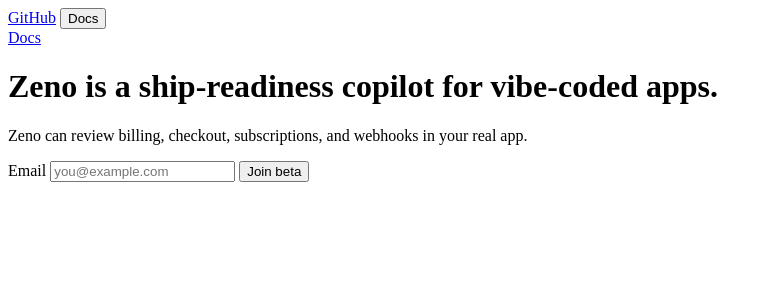
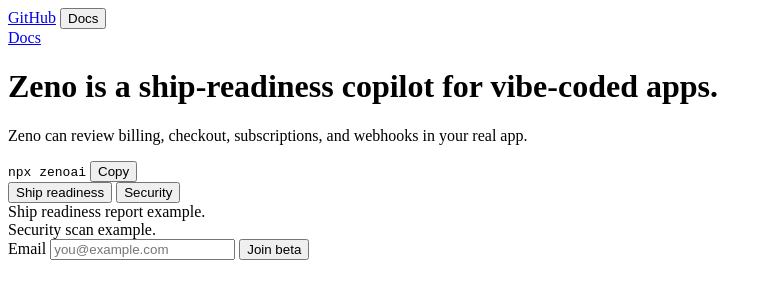
Before and after one commit to namahsea/zenoai, an Astro site in the folder fixtures/ship-readiness/landing-astro-good/: page / in a window 1280 px wide. Shown: the whole page, without its empty margins (0-772 px from the left). Built offline with nearby package versions, Linux system fonts and the light colour scheme; Astro itself is replaced by a stand-in of ours; no server answers.

Commit message:
Ignore utility buttons in CTA readiness checks

```diff
--- a/fixtures/ship-readiness/landing-astro-good/src/pages/index.astro
+++ b/fixtures/ship-readiness/landing-astro-good/src/pages/index.astro
@@ -9,6 +9,16 @@
   <main>
     <h1>Zeno is a ship-readiness copilot for vibe-coded apps.</h1>
     <p>Zeno can review billing, checkout, subscriptions, and webhooks in your real app.</p>
+    <div class="hero-command" aria-label="Run Zeno command">
+      <code>npx zenoai</code>
+      <button type="button" data-copy-command="npx zenoai" aria-label="Copy npx zenoai command">Copy</button>
+    </div>
+    <div role="tablist" aria-label="Check examples">
+      <button type="button" role="tab" aria-selected="true" aria-controls="panel-ship" data-check-tab="ship">Ship readiness</button>
+      <button type="button" role="tab" aria-selected="false" aria-controls="panel-security" data-check-tab="security">Security</button>
+    </div>
+    <section id="panel-ship">Ship readiness report example.</section>
+    <section id="panel-security">Security scan example.</section>
 
     <form id="beta-form">
       <label>
```
Also changed, not shown: src/core/shipReadinessScan.ts (+14 -3 lines).
